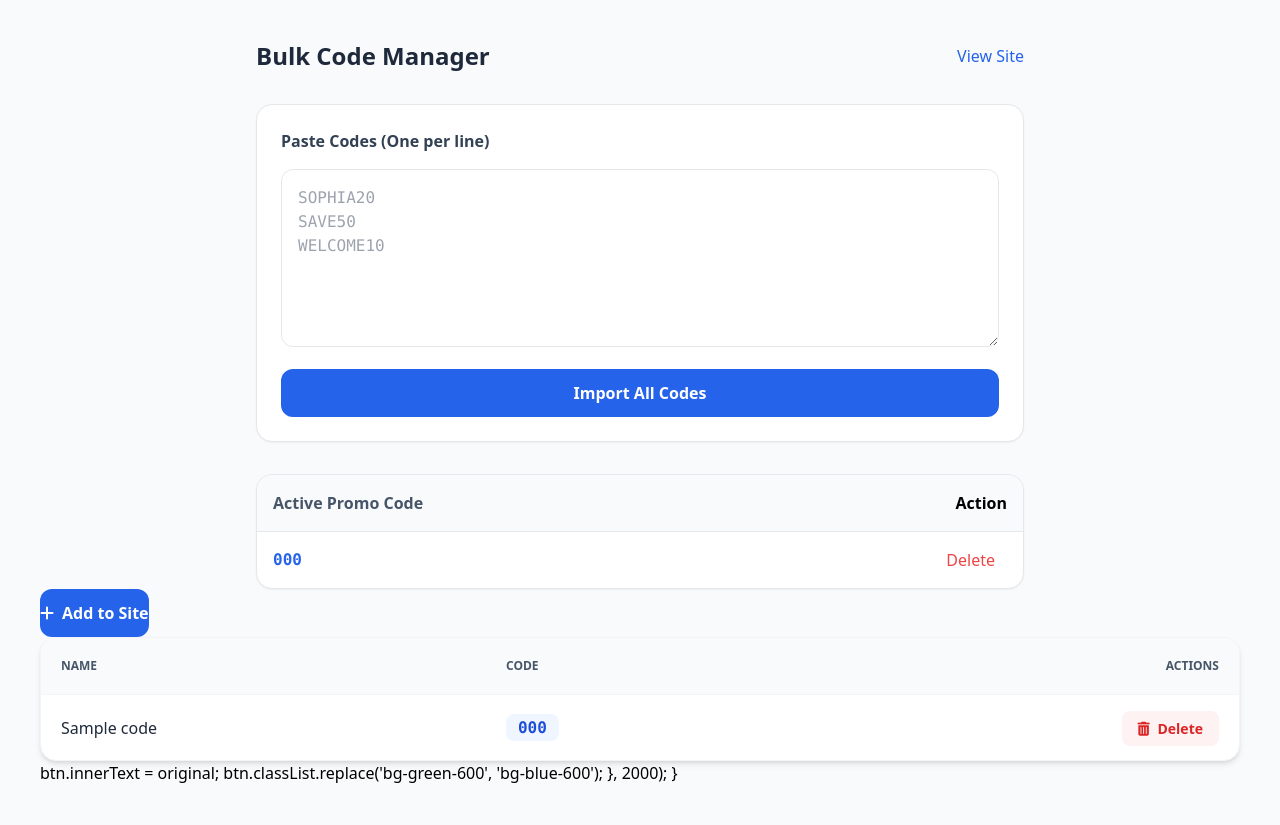
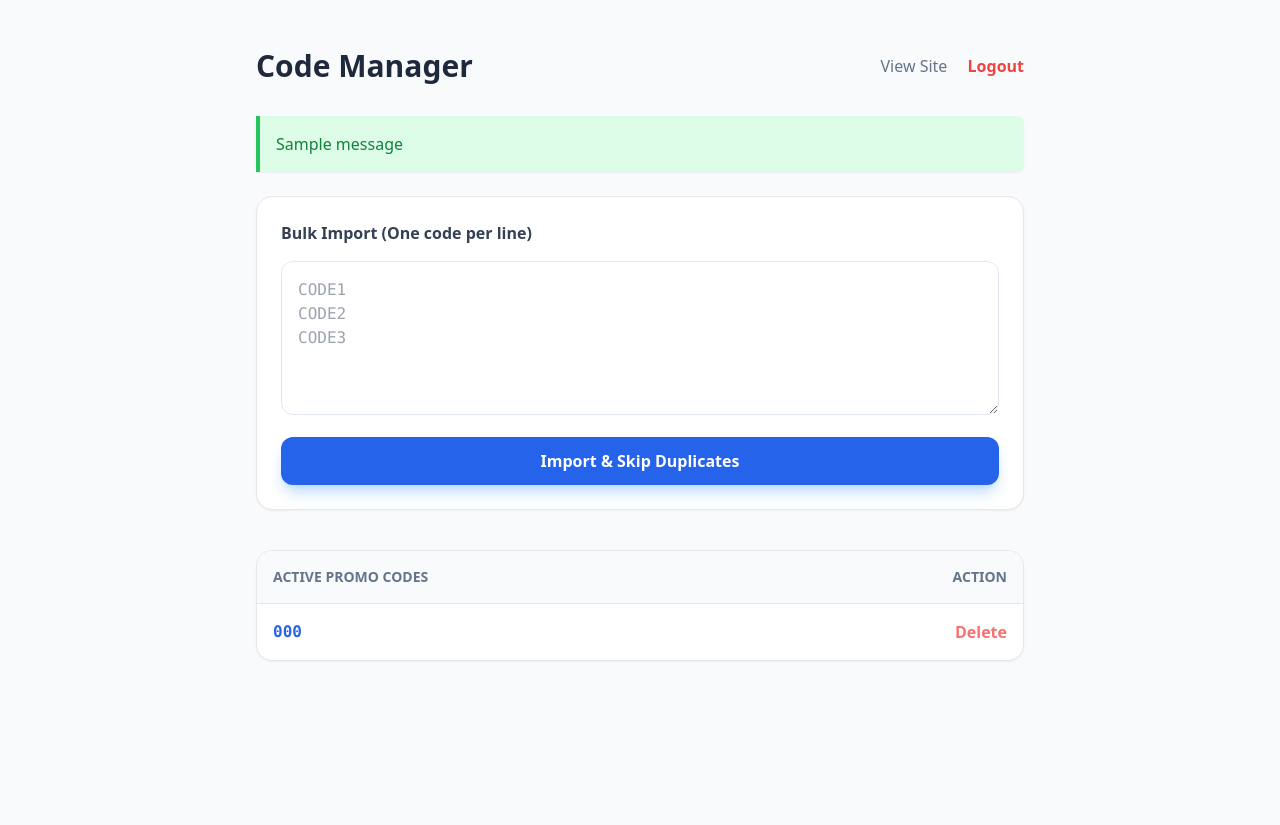
Before and after one commit to Zimonas/Sophcode, a Python web app: template templates/admin.html in a window 1280 px wide. After the commit the page ends 661 px from the top, so only its background shows below. Run offline with Jinja, Linux system fonts and the light colour scheme; the template is opened without the code that fills it: most values are stand-ins (such as "Sample title", 1, 10 or a date in 2020); one stand-in notice (Sample message) is shown; some libraries are stand-ins or nearby versions.

Commit message:
Refactor admin.html for improved layout and styling
Updated the admin dashboard layout and improved styling. Modified header, form elements, and table structure for better usability.

```diff
--- a/templates/admin.html
+++ b/templates/admin.html
@@ -1,23 +1,36 @@
 <!DOCTYPE html>
 <html lang="en">
 <head>
+    <title>Admin Dashboard</title>
     <script src="https://cdn.tailwindcss.com"></script>
-    <link href="https://cdnjs.cloudflare.com/ajax/libs/font-awesome/6.0.0/css/all.min.css" rel="stylesheet">
 </head>
-<body class="bg-slate-50 p-4 md:p-10">
+<body class="bg-slate-50 p-6 md:p-12">
     <div class="max-w-3xl mx-auto">
         <div class="flex justify-between items-center mb-8">
-            <h1 class="text-2xl font-bold text-slate-800">Bulk Code Manager</h1>
-            <a href="/" class="text-blue-600 hover:underline">View Site</a>
+            <h1 class="text-3xl font-bold text-slate-800">Code Manager</h1>
+            <div class="space-x-4">
+                <a href="/" class="text-slate-500 hover:text-blue-600">View Site</a>
+                <a href="/logout" class="text-red-500 font-bold">Logout</a>
+            </div>
         </div>
 
-        <div class="bg-white p-6 rounded-2xl shadow-sm border mb-8">
-            <h2 class="font-bold mb-4 text-slate-700">Paste Codes (One per line)</h2>
+        {% with messages = get_flashed_messages() %}
+          {% if messages %}
+            {% for message in messages %}
+              <div class="bg-green-100 border-l-4 border-green-500 text-green-700 p-4 mb-6 shadow-sm rounded-r-lg">
+                {{ message }}
+              </div>
+            {% endfor %}
+          {% endif %}
+        {% endwith %}
+
+        <div class="bg-white p-6 rounded-2xl shadow-sm border mb-10">
+            <h2 class="font-bold mb-4 text-slate-700">Bulk Import (One code per line)</h2>
             <form action="/add" method="POST">
-                <textarea name="bulk_codes" rows="6" placeholder="SOPHIA20&#10;SAVE50&#10;WELCOME10"
-                          class="w-full border rounded-xl p-4 font-mono focus:ring-2 focus:ring-blue-500 outline-none mb-4"></textarea>
-                <button type="submit" class="w-full bg-blue-600 text-white font-bold py-3 rounded-xl hover:bg-blue-700 transition">
-                    Import All Codes
+                <textarea name="bulk_codes" rows="5" placeholder="CODE1&#10;CODE2&#10;CODE3"
+                          class="w-full border border-slate-200 rounded-xl p-4 font-mono focus:ring-2 focus:ring-blue-500 outline-none mb-4"></textarea>
+                <button type="submit" class="w-full bg-blue-600 text-white font-bold py-3 rounded-xl hover:bg-blue-700 transition shadow-lg shadow-blue-200">
+                    Import & Skip Duplicates
                 </button>
             </form>
         </div>
@@ -26,69 +39,25 @@
             <table class="w-full text-left">
                 <thead class="bg-slate-50 border-b">
                     <tr>
-                        <th class="p-4 font-bold text-slate-600">Active Promo Code</th>
-                        <th class="p-4 text-right">Action</th>
+                        <th class="p-4 font-bold text-slate-500 text-sm">ACTIVE PROMO CODES</th>
+                        <th class="p-4 text-right font-bold text-slate-500 text-sm">ACTION</th>
                     </tr>
                 </thead>
-                <tbody class="divide-y">
+                <tbody class="divide-y divide-slate-100">
                     {% for c in codes %}
-                    <tr class="hover:bg-gray-50">
+                    <tr class="hover:bg-slate-50 transition">
                         <td class="p-4 font-mono font-bold text-blue-600">{{ c.code }}</td>
                         <td class="p-4 text-right">
-                            <a href="/delete/{{ c.id }}" class="text-red-500 hover:bg-red-50 px-3 py-1 rounded-lg transition">Delete</a>
-                        </td>
-                    </tr>
-                    {% endfor %}
-                </tbody>
-            </table>
-        </div>
-    </div>
-</body>
-</html>                <button type="submit" class="bg-blue-600 text-white font-bold py-3 rounded-xl hover:bg-blue-700 transition">
-                    <i class="fas fa-plus mr-2"></i>Add to Site
-                </button>
-            </form>
-        </div>
-
-        <div class="bg-white rounded-2xl shadow-md border border-gray-100 overflow-hidden">
-            <table class="w-full text-left">
-                <thead class="bg-slate-50 border-b border-gray-100">
-                    <tr>
-                        <th class="p-5 font-bold text-slate-600 uppercase text-xs">Name</th>
-                        <th class="p-5 font-bold text-slate-600 uppercase text-xs">Code</th>
-                        <th class="p-5 font-bold text-slate-600 uppercase text-xs text-right">Actions</th>
-                    </tr>
-                </thead>
-                <tbody class="divide-y divide-gray-100">
-                    {% for c in codes %}
-                    <tr class="hover:bg-gray-50 transition">
-                        <td class="p-5 font-medium text-slate-800">{{ c.name }}</td>
-                        <td class="p-5"><span class="bg-blue-50 text-blue-700 px-3 py-1 rounded-lg font-mono font-bold">{{ c.code }}</span></td>
-                        <td class="p-5 text-right">
-                            <a href="/delete/{{ c.id }}"
-                               onclick="return confirm('Delete this code?')"
-                               class="bg-red-50 text-red-600 hover:bg-red-600 hover:text-white px-4 py-2 rounded-lg text-sm font-bold transition">
-                                <i class="fas fa-trash-alt mr-1"></i> Delete
-                            </a>
+                            <a href="/delete/{{ c.id }}" onclick="return confirm('Delete?')" class="text-red-400 hover:text-red-600 font-bold">Delete</a>
                         </td>
                     </tr>
                     {% endfor %}
                 </tbody>
             </table>
             {% if not codes %}
-            <div class="p-20 text-center text-gray-400">
-                <i class="fas fa-box-open text-5xl mb-4"></i>
-                <p>No codes found. Add your first one above!</p>
-            </div>
+            <div class="py-12 text-center text-slate-400">No active codes.</div>
             {% endif %}
         </div>
     </div>
-
-</body>
-</html>                btn.innerText = original;
-                btn.classList.replace('bg-green-600', 'bg-blue-600');
-            }, 2000);
-        }
-    </script>
 </body>
 </html>
```
